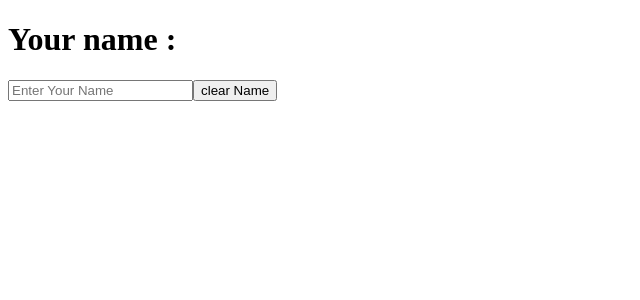
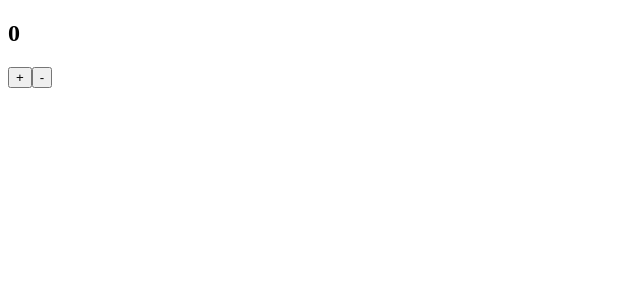
Before and after one commit to ishwar-ai/ReactJs, a React (Vite) app in the folder Alldemo/: page / in a window 1280 px wide. Shown: the top 300 px of the page, without its empty margins (0-640 px from the left). Built offline with nearby package versions, Linux system fonts and the light colour scheme.

Commit message:
useState add with examples

```diff
--- a/Alldemo/src/App.tsx
+++ b/Alldemo/src/App.tsx
@@ -8,6 +8,7 @@ import { Toolbar } from "./event/Toolbar";
 import { StatusIndicator } from "./Hooks/CustomHookDemo";
 import { MyComponent } from "./Hooks/UseEffectsDemo";
 import Timer from "./Hooks/useRefDemo";
+import UseStateDemo from "./Hooks/UseStateDemo";
 import ExampleThree from "./passing fun as a value/components/ExampleThree";
 import ExampleTwo from "./passing fun as a value/components/ExampleTwo";
 import FunValue from "./passing fun as a value/FunValue";
@@ -83,7 +84,8 @@ const App = () => {
     // <StatusIndicator/>
     // <FunValue/>
     // <ExampleTwo/>
-    <ExampleThree />
+    // <ExampleThree />
+    <UseStateDemo/>
   );
 };
 
--- /dev/null
+++ b/Alldemo/src/Hooks/UseStateDemo.tsx
@@ -0,0 +1,34 @@
+import { useState } from "react";
+
+
+const UseStateDemo = () => {
+     // --------------------------------------------
+  // const [initialValue, setInitialValue] = useState(0);
+  // const [initialValue, setInitialValue] = useState("Ishwar");
+  // const [initialValue, setInitialValue] = useState(["one", "two", "three"]);
+  // const [initialValue, setInitialValue] = useState({
+  //   one: "Alex",
+  //   two: "John",
+  //   three: "Ishwar",
+  // });
+  // --------------------------------------------
+
+  const [counter, setCounter] = useState(0)
+  const increment = () => {
+    setCounter(counter + 1)
+  }
+
+  const decrement = () => {
+    setCounter(counter - 1)
+  }
+
+  return (
+    <section>
+      <h1>{counter}</h1>
+      <button onClick={increment}>+</button>
+      <button onClick={decrement}>-</button>
+    </section>
+  );
+}
+
+export default UseStateDemo
```
Also changed, not shown: Alldemo/src/Hooks/UseContextDemo.tsx (added, +9 -0 lines), Alldemo/src/Hooks/UseReducerDemo.tsx (added, +9 -0 lines).
